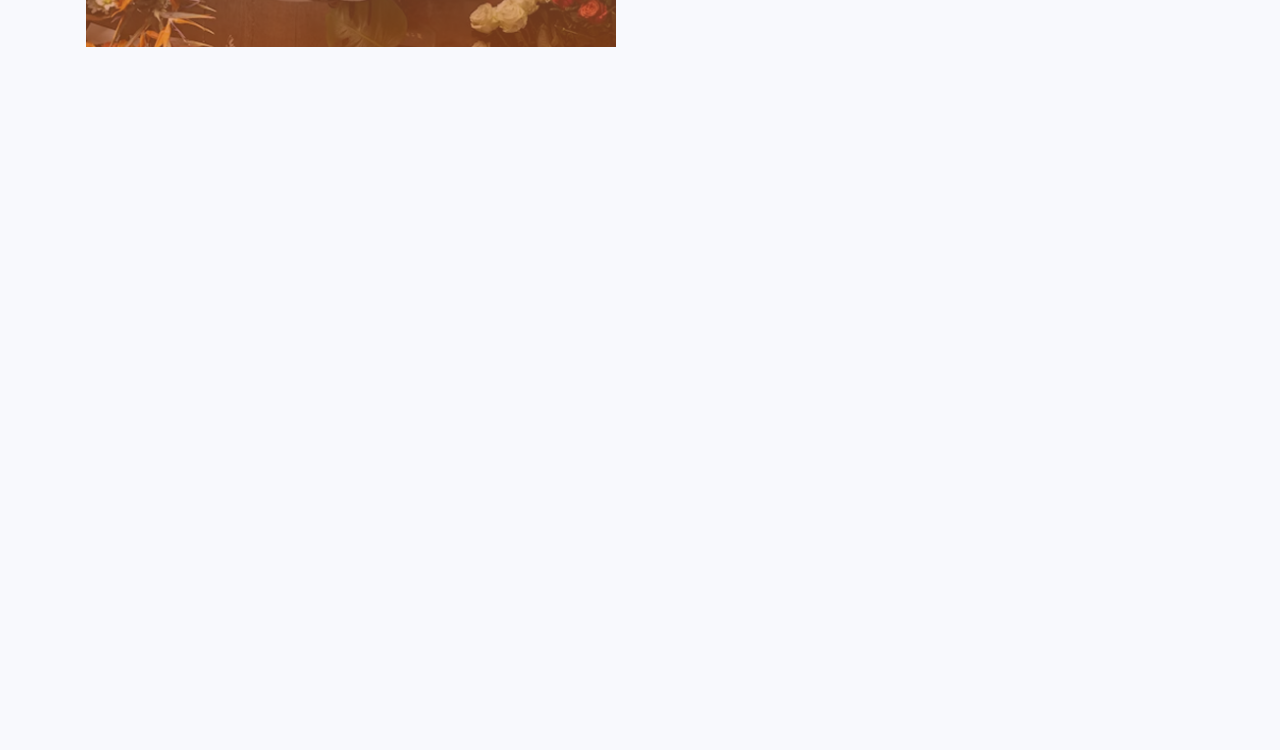
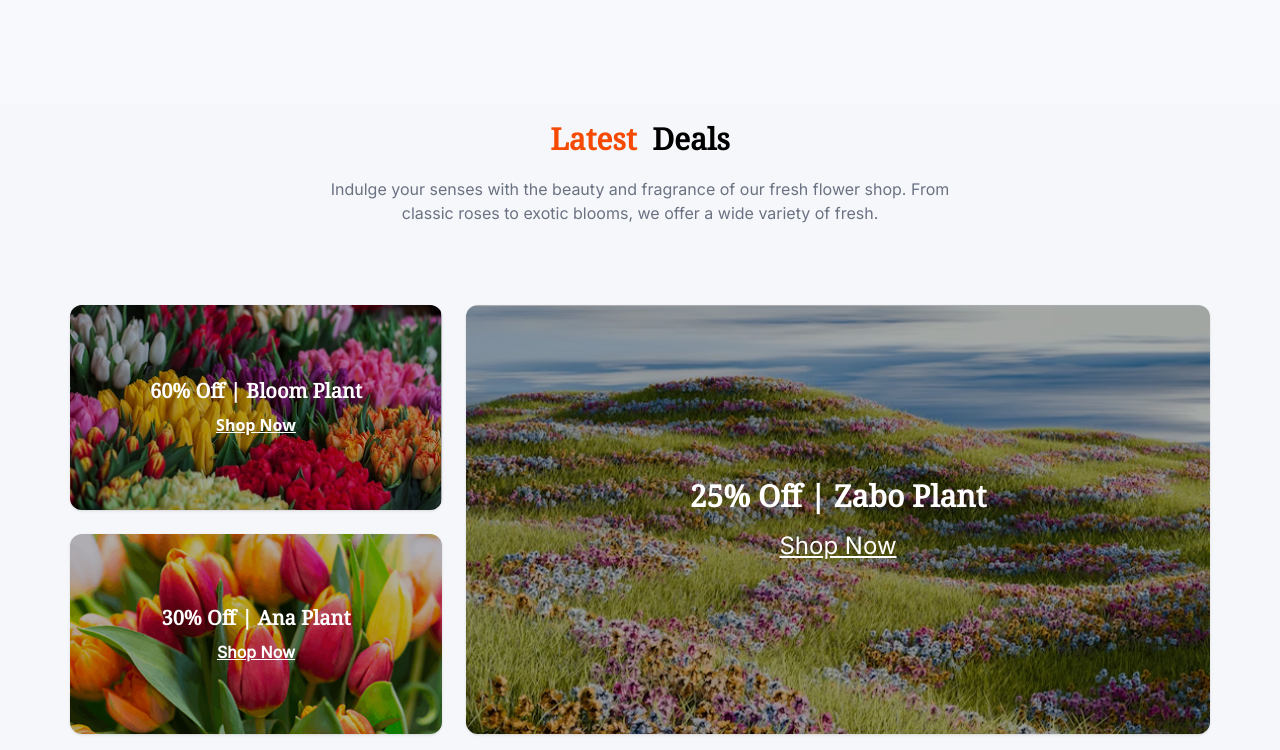
Before and after one commit to shuvankarsasmal/Assignment-2, a plain HTML site: page index.html in a window 1280 px wide. Shown: the part 2223-2973 px from the top of the page. Before the commit the page ends 2428 px from the top, so only its background shows below. Drawn offline with nearby package versions, Linux system fonts and the light colour scheme.

Commit message:
latest deal section commit

```diff
--- a/index.html
+++ b/index.html
@@ -135,7 +135,7 @@
   </div>
 </section>
    <!-- FLOWER & PLANTS LOVER SECTION -->
-<section class="max-w-[1140px] mx-auto my-[110px] max-[768px]:my-[5px] px-4 py-12 flex flex-col md:flex-row gap-12 max-[768px]:gap-4 h-[500px] max-[768px]:h-auto">
+<section class="max-w-[1140px] mx-auto my-[60px] max-[768px]:my-[5px] px-4 py-12 flex flex-col md:flex-row gap-12 max-[768px]:gap-4 h-[500px] max-[768px]:h-auto">
   <div class=" relative w-1/2 max-[768px]:w-full">
     <img src="images/assets/flower-store.png" alt="Flower Table" class="w-full h-full object-cover" />
     <img src="images/assets/trusted-badge.png" alt="Trusted Seller"
@@ -153,8 +153,52 @@
     </ul>
   </div>
 </section>
+<!-- Latest Deal -->
+<section class="py-4 px-4 md:px-10 bg-[#f6f7fb]">
+  <div class="max-w-[1140px] mx-auto">
+    <div class="text-center mb-20">
+      <h2 class="text-3xl font-bold font-['Noto_Serif'] text-gray-900">
+        <span class="text-orange-600">Latest</span> <span class="text-black ml-2">Deals</span>
+      </h2>
+      <p class="text-gray-500 mt-5 text-base font-['Inter'] max-w-2xl mx-auto text-center">
+    Indulge your senses with the beauty and fragrance of our fresh flower shop. From classic roses to exotic blooms, we offer a wide variety of fresh.
+  </p>
+    </div>
 
+    <!-- Deal Cards -->
+    <div class="flex flex-col md:flex-row gap-6">
+      <!-- Left Column -->
+      <div class="flex flex-col gap-6 w-full md:w-1/3">
+        <!-- Bloom Deal -->
+        <div class="relative rounded-xl overflow-hidden shadow">
+          <img src="images/assets/deal-bloom.png" alt="Bloom Plant" class="w-full h-full object-cover" />
+          <div class="absolute inset-0 flex flex-col justify-center items-center text-white font-bold bg-black/30">
+            <p class="font-['Noto_Serif'] text-lg md:text-xl">60% Off | Bloom Plant</p>
+            <button class="mt-2 underline font-['Inter']text-sm md:text-base">Shop Now</button>
+          </div>
+        </div>
 
+        <!-- Ana Deal -->
+        <div class="relative rounded-xl overflow-hidden shadow">
+          <img src="images/assets/deal-ana.png" alt="Ana Plant" class="w-full h-full object-cover" />
+          <div class="absolute inset-0 flex flex-col justify-center items-center text-white font-bold bg-black/30">
+            <p class="font-['Noto_Serif'] text-lg md:text-xl ">30% Off | Ana Plant</p>
+            <button class="mt-2 underline font-['Inter'] text-sm md:text-base">Shop Now</button>
+          </div>
+        </div>
+      </div>
+
+      <!-- Right Column: Zabo Deal -->
+      <div class="relative w-full md:w-2/3 rounded-xl overflow-hidden shadow">
+        <img src="images/assets/deal-zabo.png" alt="Zabo Plant" class="w-full h-full object-cover" />
+        <div class="absolute inset-0 flex flex-col justify-center items-center text-white  bg-black/30">
+          <p class="font-['Noto_Serif'] font-bold text-base md:text-3xl mb-2">25% Off | Zabo Plant</p>
+          <button class="mt-2 underline font-['Inter'] text-base md:text-2xl">Shop Now</button>
+        </div>
+      </div>
+    </div>
+  </div>
+</section>
 </main>
 <footer>
 
```
